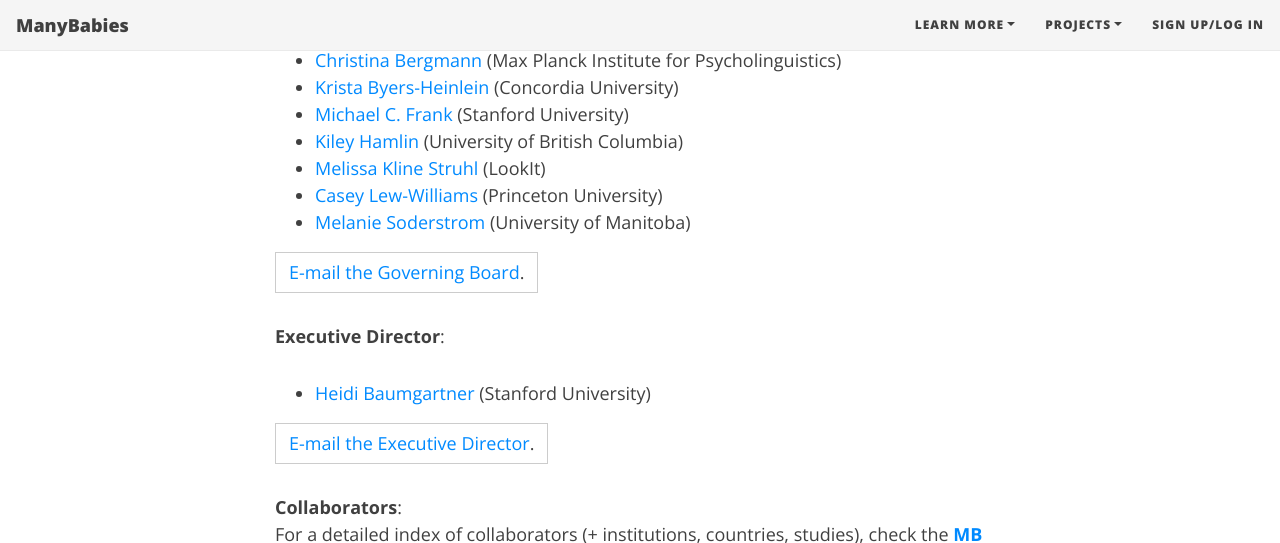
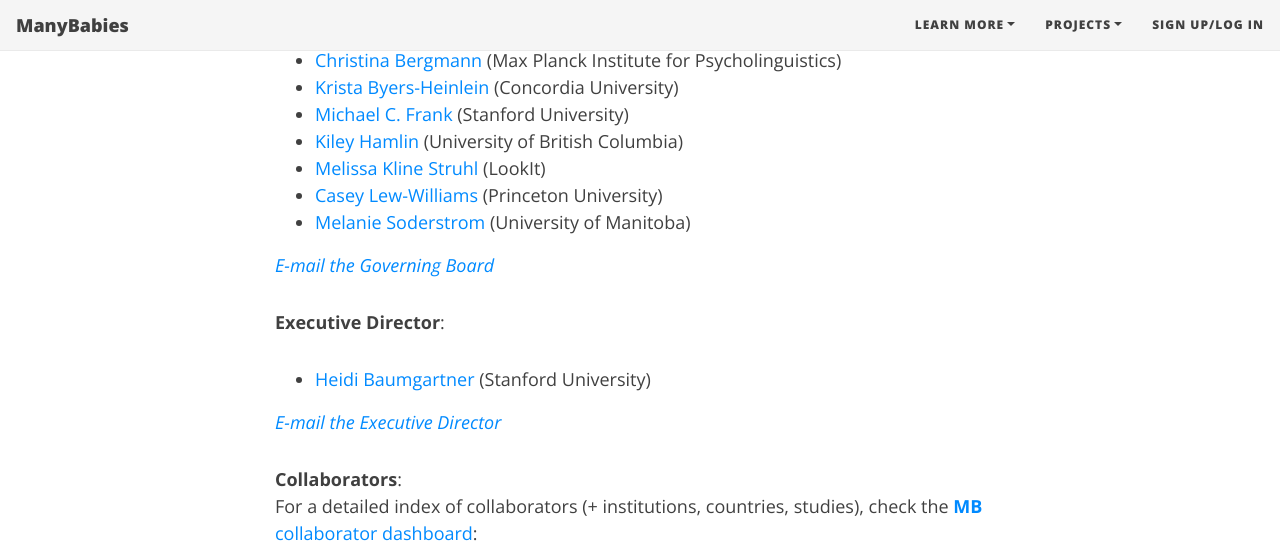
Before and after one commit to manybabies/manybabies.github.io, a Jekyll site: the page built from about.md, in a window 1280 px wide and 900 px high, scrolled down 2348 px, cut to the strip 0-543 px from the top of the window. Built offline with Jekyll 4.4.1, drawn with Linux system fonts in a browser that asks for light colours; nearby versions of some CDN libraries; some web fonts are replaced.

Commit message:
small formatting fix

```diff
--- a/about.md
+++ b/about.md
@@ -68,12 +68,12 @@
 * [Casey Lew-Williams](https://psych.princeton.edu/person/casey-lew-williams) (Princeton University)
 * [Melanie Soderstrom](https://home.cc.umanitoba.ca/~soderstr/) (University of Manitoba)
 
-|   [E-mail the Governing Board](mailto:manybabies-gb@mailman.stanford.edu).
+> [E-mail the Governing Board](mailto:manybabies-gb@mailman.stanford.edu)
 
 **Executive Director**:
 * [Heidi Baumgartner](https://www-csli.stanford.edu/people/baumgartner-heidi) (Stanford University)
 
-|   [E-mail the Executive Director](mailto:manybabies.director@gmail.com).
+> [E-mail the Executive Director](mailto:manybabies.director@gmail.com)
 
 **Collaborators**:
 For a detailed index of collaborators (+ institutions, countries, studies), check the [**MB** collaborator dashboard](https://rodrigodalben.shinyapps.io/shiny_mb_map/): <video muted autoplay="autoplay" loop="loop" width="768" height="512">
```
